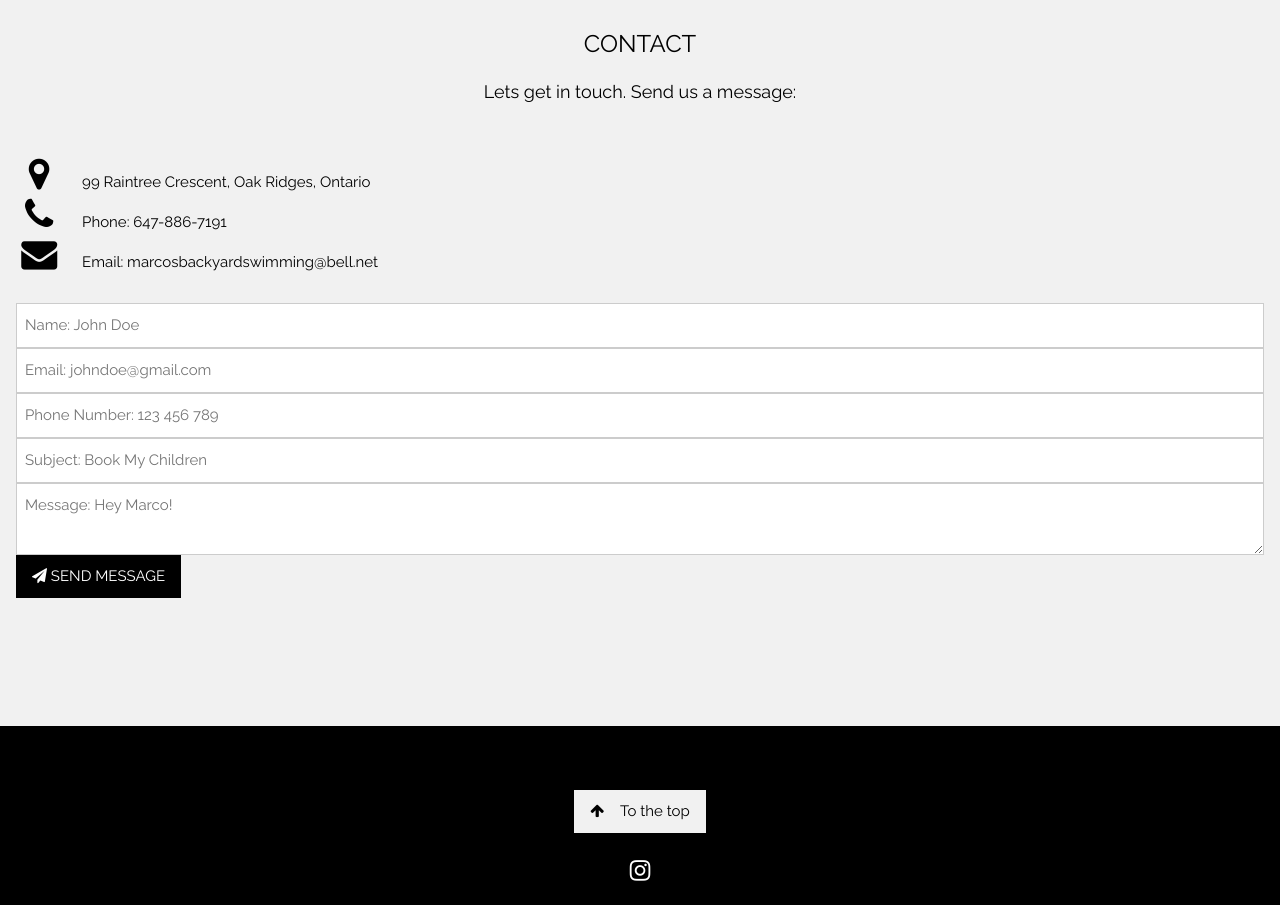
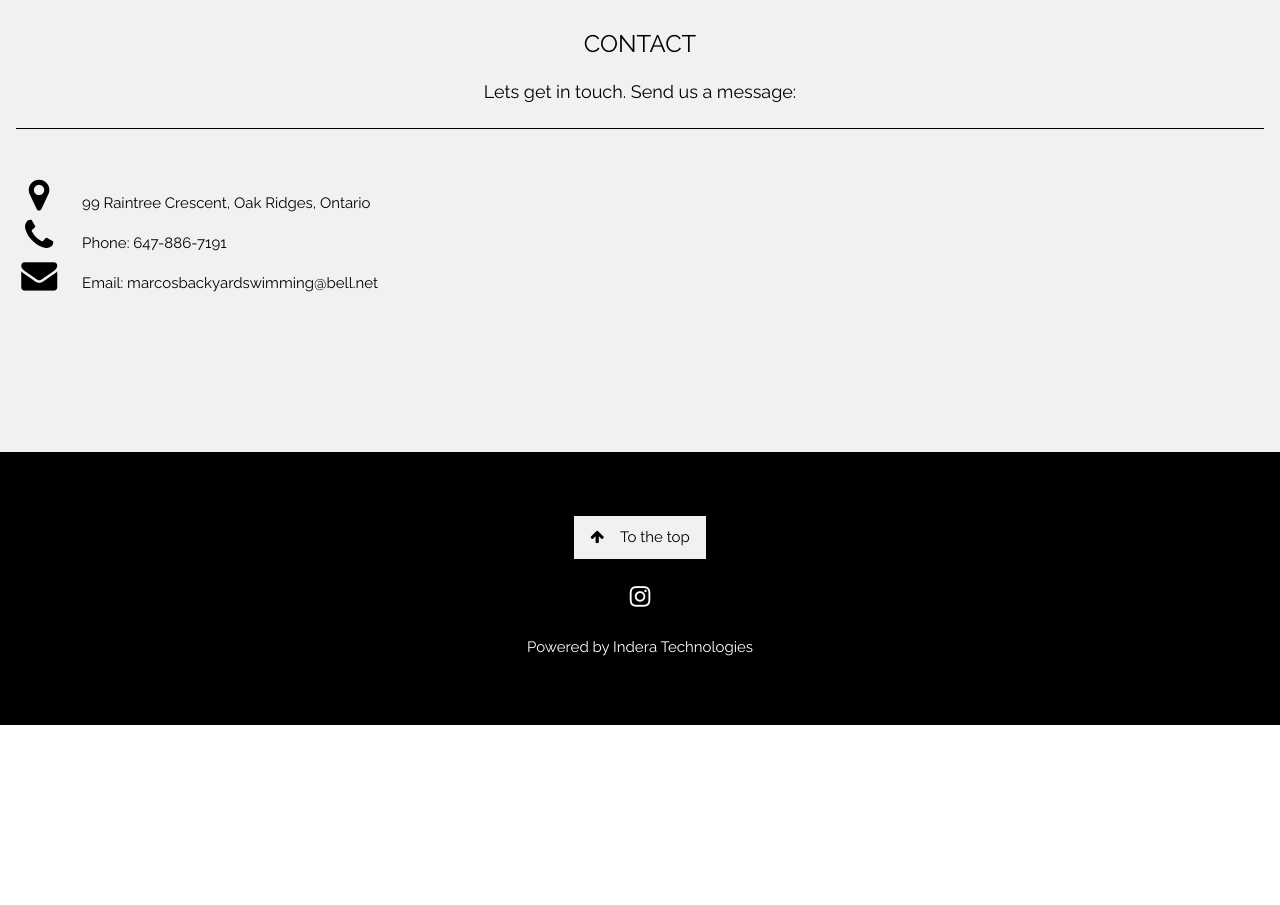
Before and after one commit to gianluca-astorino/mbs, a plain HTML site: page index.html in a window 1280 px wide. Shown: the part 6400-7305 px from the top of the page. After the commit the page ends 7125 px from the top, so only its background shows below. Drawn offline with nearby package versions, Linux system fonts and the light colour scheme.

Commit message:
Update index.html

```diff
--- a/index.html
+++ b/index.html
@@ -834,26 +834,20 @@ body, html {
 </style>
 
 <!-- Contact Section -->
-<div class="w3-container w3-light-grey" style="padding:128px 16px" id="contact">
+<div class="w3-container w3-light-grey" style="padding:128px 16px;" id="contact">
   <h3 class="w3-center">CONTACT</h3>
   <p class="w3-center w3-large">Lets get in touch. Send us a message:</p>
+  <hr class="new1">
+  <style>
+    hr.new1 {
+      border-top: 0.5px solid black;
+    }
+  </style>
   <div style="margin-top:48px">
     <p><i class="fa fa-map-marker fa-fw w3-xxlarge w3-margin-right"></i> 99 Raintree Crescent, Oak Ridges, Ontario</p>
-    <p><i class="fa fa-phone fa-fw w3-xxlarge w3-margin-right"></i> Phone: 647-886-7191</p>
-    <p><i class="fa fa-envelope fa-fw w3-xxlarge w3-margin-right"> </i> Email: marcosbackyardswimming@bell.net</p>
+    <p><a href="tel:6478867191"><i class="fa fa-phone fa-fw w3-xxlarge w3-margin-right"></i></a> Phone: 647-886-7191</p>
+    <p><a href="mailto:marcosbackyardswimming@bell.net"><i class="fa fa-envelope fa-fw w3-xxlarge w3-margin-right"></i></a> Email: marcosbackyardswimming@bell.net</p>
     <br>
-    <form action="/contact" method="POST">
-      <p><input class="w3-input w3-border" type="text" placeholder="Name: John Doe" required name="name"></p>
-      <p><input class="w3-input w3-border" type="text" placeholder="Email: johndoe@gmail.com" required name="email"></p>
-      <p><input class="w3-input w3-border" type="text" placeholder="Phone Number: 123 456 789" required name="number"></p>
-      <p><input class="w3-input w3-border" type="text" placeholder="Subject: Book My Children" required name="subject"></p>
-      <p><textarea class="w3-input w3-border" placeholder="Message: Hey Marco!" required name="message"></textarea></p>
-      <p>
-        <button class="w3-button w3-black" type="submit">
-          <i class="fa fa-paper-plane"></i> SEND MESSAGE
-        </button>
-      </p>
-    </form>
     <!-- Image of location/map -->
   </div>
 </div>
```
